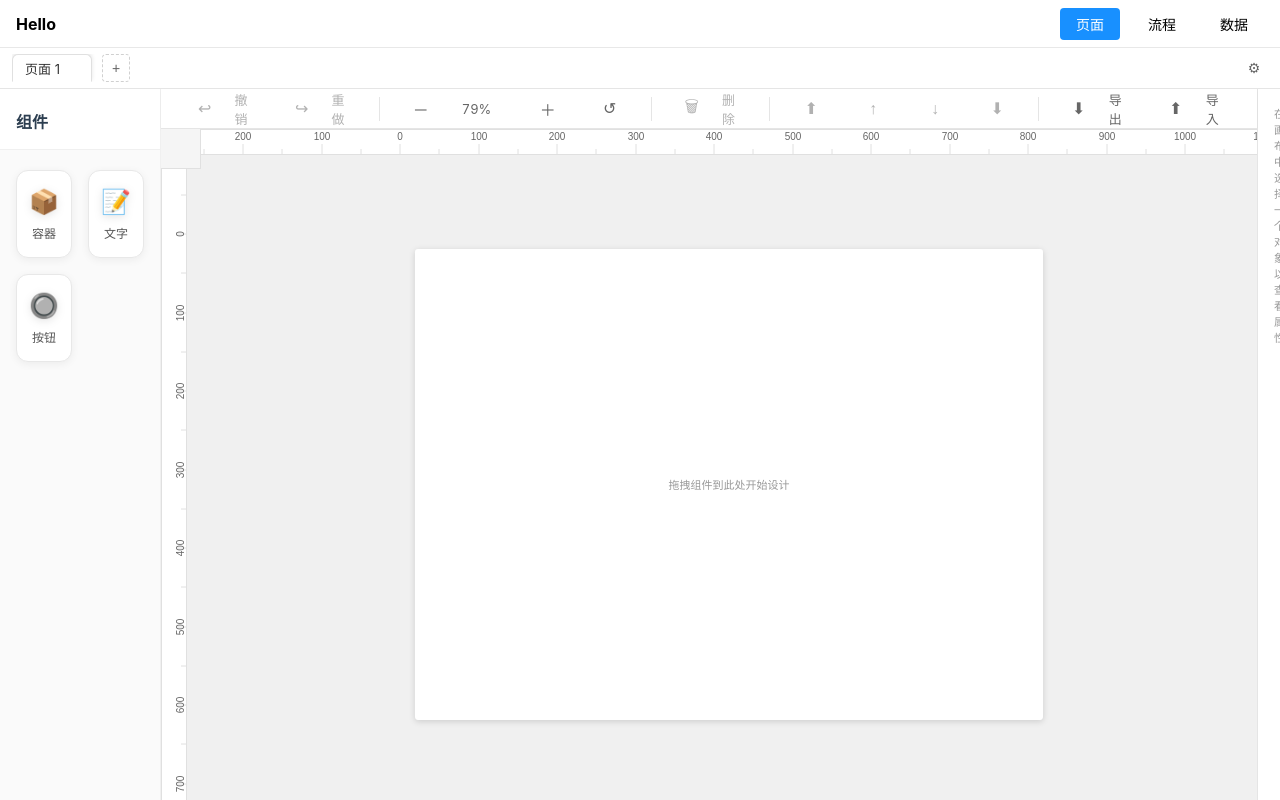
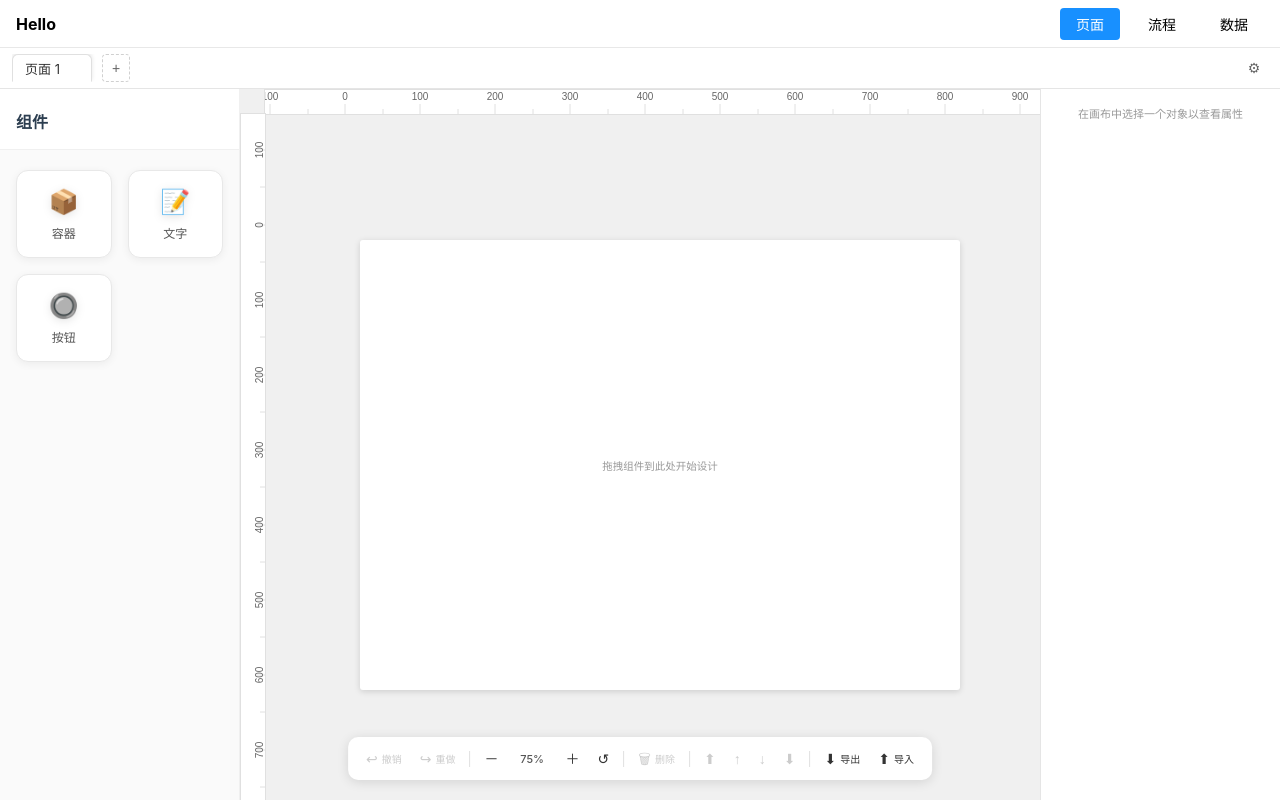
Before and after one commit to xenonflash/simple-editor, a Vue app: page / in a window 1280 px wide. Built offline with nearby package versions, Linux system fonts and the light colour scheme.

Commit message:
fine tune style

```diff
--- a/src/components/data/DataContent.vue
+++ b/src/components/data/DataContent.vue
@@ -58,25 +58,45 @@ const handleAddField = (name: string, type: FieldType, options: any) => {
   flex: 1;
   background: white;
   overflow-y: auto;
+  display: flex;
+  flex-direction: column;
 }
 
 .empty-state {
+  flex: 1;
   display: flex;
   flex-direction: column;
   align-items: center;
   justify-content: center;
-  height: 100%;
-  color: #666;
+  color: #999;
+  padding: 40px;
 }
 
 .empty-icon {
   font-size: 48px;
   margin-bottom: 16px;
+  opacity: 0.6;
+}
+
+.empty-state h3 {
+  margin: 0 0 8px 0;
+  font-size: 18px;
+  font-weight: 500;
+  color: #666;
+}
+
+.empty-state p {
+  margin: 0;
+  font-size: 14px;
+  color: #999;
+  text-align: center;
+  line-height: 1.5;
 }
 
 .table-view {
-  height: 100%;
+  flex: 1;
   display: flex;
   flex-direction: column;
+  overflow: hidden;
 }
 </style>
--- a/src/components/data/DataSidebar.vue
+++ b/src/components/data/DataSidebar.vue
@@ -40,9 +40,9 @@ defineEmits<{
 
 <style scoped>
 .data-sidebar {
-  width: 280px;
+  width: 240px;
   background: #fafafa;
-  border-right: 1px solid #e8e8e8;
+  border-right: 1px solid #f0f0f0;
   display: flex;
   flex-direction: column;
   overflow-y: auto;
--- a/src/components/data/DataToolbar.vue
+++ b/src/components/data/DataToolbar.vue
@@ -46,15 +46,15 @@ defineEmits<{
   align-items: center;
   padding: 16px 24px;
   background: #fff;
-  border-bottom: 1px solid #e8e8e8;
-  box-shadow: 0 2px 4px rgba(0, 0, 0, 0.1);
+  border-bottom: 1px solid #f0f0f0;
+  box-shadow: 0 2px 4px rgba(0, 0, 0, 0.06);
 }
 
 .toolbar-left h2 {
   margin: 0;
-  font-size: 18px;
+  font-size: 16px;
   font-weight: 600;
-  color: #333;
+  color: #2c3e50;
 }
 
 .toolbar-right {
@@ -69,33 +69,35 @@ defineEmits<{
   gap: 6px;
   padding: 8px 16px;
   border: none;
-  border-radius: 6px;
+  border-radius: 8px;
   font-size: 14px;
   font-weight: 500;
   cursor: pointer;
   transition: all 0.2s ease;
+  box-shadow: 0 2px 8px rgba(0, 0, 0, 0.06);
 }
 
 .btn-primary {
-  background: #1890ff;
+  background: #667eea;
   color: white;
 }
 
 .btn-primary:hover {
-  background: #40a9ff;
+  background: #5a6fd8;
+  box-shadow: 0 4px 16px rgba(102, 126, 234, 0.2);
   transform: translateY(-1px);
 }
 
 .btn-secondary {
-  background: #f5f5f5;
-  color: #666;
-  border: 1px solid #d9d9d9;
+  background: #f8f9fa;
+  color: #555;
+  border: 1px solid #e8e8e8;
 }
 
 .btn-secondary:hover {
-  background: #e6f7ff;
-  border-color: #91d5ff;
-  color: #1890ff;
+  background: #e9ecef;
+  border-color: #667eea;
+  box-shadow: 0 4px 16px rgba(102, 126, 234, 0.1);
 }
 
 .btn-group {
@@ -104,6 +106,6 @@ defineEmits<{
 }
 
 .icon {
-  font-size: 16px;
+  font-size: 14px;
 }
 </style>
--- a/src/components/data/VariableList.vue
+++ b/src/components/data/VariableList.vue
@@ -67,30 +67,36 @@ const formatValue = (value: any): string => {
 
 <style scoped>
 .variable-list {
-  padding: 16px;
-  border-bottom: 1px solid #e8e8e8;
+  border-bottom: 1px solid #f0f0f0;
 }
 
 .section-header {
   display: flex;
   justify-content: space-between;
   align-items: center;
-  margin-bottom: 12px;
+  padding: 20px 16px 16px;
+  background: white;
+  border-bottom: 1px solid #f0f0f0;
 }
 
 .section-header h3 {
   margin: 0;
-  font-size: 14px;
+  font-size: 16px;
   font-weight: 600;
-  color: #333;
+  color: #2c3e50;
 }
 
 .count {
-  background: #f0f0f0;
-  color: #666;
+  background: #667eea;
+  color: white;
   padding: 2px 8px;
   border-radius: 12px;
   font-size: 12px;
+  font-weight: 500;
+}
+
+.list-content {
+  padding: 16px;
 }
 
 .variable-item {
@@ -101,53 +107,47 @@ const formatValue = (value: any): string => {
   margin-bottom: 8px;
   background: white;
   border: 1px solid #e8e8e8;
-  border-radius: 6px;
+  border-radius: 8px;
   cursor: pointer;
   transition: all 0.2s ease;
+  box-shadow: 0 2px 8px rgba(0, 0, 0, 0.06);
 }
 
 .variable-item:hover {
-  border-color: #1890ff;
-  box-shadow: 0 2px 4px rgba(24, 144, 255, 0.1);
+  border-color: #667eea;
+  box-shadow: 0 4px 16px rgba(102, 126, 234, 0.2);
+  transform: translateY(-1px);
 }
 
 .variable-info {
-  flex: 1;
   display: flex;
   flex-direction: column;
   gap: 4px;
 }
 
 .variable-name {
-  font-size: 14px;
   font-weight: 500;
   color: #333;
+  font-size: 14px;
 }
 
 .variable-type {
   font-size: 12px;
-  color: #666;
-  background: #f5f5f5;
+  color: #667eea;
+  background: rgba(102, 126, 234, 0.1);
   padding: 2px 6px;
-  border-radius: 3px;
+  border-radius: 4px;
   width: fit-content;
 }
 
 .variable-value {
   font-size: 12px;
-  color: #999;
-  font-family: monospace;
+  color: #666;
 }
 
 .variable-actions {
   display: flex;
   gap: 4px;
-  opacity: 0;
-  transition: opacity 0.2s ease;
-}
-
-.variable-item:hover .variable-actions {
-  opacity: 1;
 }
 
 .action-btn {
@@ -164,33 +164,33 @@ const formatValue = (value: any): string => {
 }
 
 .action-btn.edit {
-  background: #f0f0f0;
-  color: #666;
+  background: #f8f9fa;
+  color: #667eea;
 }
 
 .action-btn.edit:hover {
-  background: #1890ff;
+  background: #667eea;
   color: white;
 }
 
 .action-btn.delete {
-  background: #fff2f0;
-  color: #ff4d4f;
+  background: #f8f9fa;
+  color: #dc3545;
 }
 
 .action-btn.delete:hover {
-  background: #ff4d4f;
+  background: #dc3545;
   color: white;
 }
 
 .empty-state {
   text-align: center;
-  padding: 24px 12px;
+  padding: 40px 20px;
   color: #999;
 }
 
 .empty-state p {
-  margin: 0 0 4px 0;
+  margin: 0 0 8px 0;
   font-size: 14px;
 }
 
--- a/src/components/layout/Board.vue
+++ b/src/components/layout/Board.vue
@@ -1,92 +1,7 @@
 <template>
   <div class="board">
-    <div class="toolbar">
-      <div class="button-group">
-        <button @click="undo" :disabled="!canUndo" data-tooltip="撤销 (⌘Z)">
-          <span class="icon">↩</span>
-          <span class="text">撤销</span>
-        </button>
-        <button @click="redo" :disabled="!canRedo" data-tooltip="重做 (⌘⇧Z)">
-          <span class="icon">↪</span>
-          <span class="text">重做</span>
-        </button>
-      </div>
-
-      <div class="divider"></div>
-
-      <div class="zoom-controls">
-        <button @click="zoomOut" data-tooltip="缩小 (⌘-)">
-          <span class="icon">－</span>
-        </button>
-        <span class="zoom-value">{{ Math.round(scale * 100) }}%</span>
-        <button @click="zoomIn" data-tooltip="放大 (⌘+)">
-          <span class="icon">＋</span>
-        </button>
-        <button @click="resetZoom" data-tooltip="重置缩放 (⌘0)">
-          <span class="icon">↺</span>
-        </button>
-      </div>
-
-      <div class="divider"></div>
-
-      <button class="delete-button"
-              @click="deleteSelectedComponent"
-              :disabled="!selectedId"
-              data-tooltip="删除 (Delete)">
-        <span class="icon">🗑</span>
-        <span class="text">删除</span>
-      </button>
-
-      <div class="divider"></div>
-
-      <div class="button-group">
-        <button @click="bringSelectedToFront"
-                :disabled="!selectedId"
-                data-tooltip="置于顶层">
-          <span class="icon">⬆</span>
-        </button>
-        <button @click="bringSelectedForward"
-                :disabled="!selectedId"
-                data-tooltip="上移一层">
-          <span class="icon">↑</span>
-        </button>
-        <button @click="sendSelectedBackward"
-                :disabled="!selectedId"
-                data-tooltip="下移一层">
-          <span class="icon">↓</span>
-        </button>
-        <button @click="sendSelectedToBack"
-                :disabled="!selectedId"
-                data-tooltip="置于底层">
-          <span class="icon">⬇</span>
-        </button>
-      </div>
-
-      <div class="divider"></div>
-
-      <div class="button-group">
-        <button @click="handleExport" data-tooltip="导出到JSON">
-          <span class="icon">⬇</span>
-          <span class="text">导出</span>
-        </button>
-        <button @click="handleImport" data-tooltip="从JSON导入">
-          <span class="icon">⬆</span>
-          <span class="text">导入</span>
-        </button>
-      </div>
-
-      <!-- 隐藏的文件输入框 -->
-      <input
-        type="file"
-        ref="fileInput"
-        accept=".json"
-        style="display: none"
-        @change="handleFileSelect"
-      />
-    </div>
     <div class="main-content">
       <div class="canvas-container">
-        <div class="ruler-corner"></div>
         <Ruler type="horizontal"
                :scale="scale"
                :offset="panOffset" />
@@ -182,6 +97,25 @@
         </div>
       </div>
     </div>
+    <!-- 新的悬浮工具栏 -->
+    <BoardToolbar
+      :canUndo="canUndo"
+      :canRedo="canRedo"
+      :scale="scale"
+      :selected="!!selectedId"
+      @undo="undo"
+      @redo="redo"
+      @zoomOut="zoomOut"
+      @zoomIn="zoomIn"
+      @resetZoom="resetZoom"
+      @delete="deleteSelectedComponent"
+      @bringToFront="bringSelectedToFront"
+      @bringForward="bringSelectedForward"
+      @sendBackward="sendSelectedBackward"
+      @sendToBack="sendSelectedToBack"
+      @export="handleExport"
+      @import="handleImport"
+    />
 
     <!-- 右键菜单 -->
     <div
@@ -230,6 +164,7 @@ import type { Comp } from '../comps/base';
 import { CompType, createComp } from '../comps/base';
 import { history, ActionType } from '../../utils/history';
 import { exportToJSON, importFromJSON, downloadJSON, readJSONFile } from '../../utils/io';
+import BoardToolbar from './BoardToolbar.vue';
 
 // 引用
 const wrapperRef = ref<HTMLElement | null>(null);
--- /dev/null
+++ b/src/components/layout/BoardToolbar.vue
@@ -0,0 +1,232 @@
+<template>
+  <div class="board-toolbar">
+    <div class="button-group">
+      <button @click="$emit('undo')" :disabled="!canUndo" data-tooltip="撤销 (⌘Z)">
+        <span class="icon">↩</span>
+        <span class="text">撤销</span>
+      </button>
+      <button @click="$emit('redo')" :disabled="!canRedo" data-tooltip="重做 (⌘⇧Z)">
+        <span class="icon">↪</span>
+        <span class="text">重做</span>
+      </button>
+    </div>
+
+    <div class="divider"></div>
+
+    <div class="zoom-controls">
+      <button @click="$emit('zoomOut')" data-tooltip="缩小 (⌘-)">
+        <span class="icon">－</span>
+      </button>
+      <span class="zoom-value">{{ Math.round(scale * 100) }}%</span>
+      <button @click="$emit('zoomIn')" data-tooltip="放大 (⌘+)">
+        <span class="icon">＋</span>
+      </button>
+      <button @click="$emit('resetZoom')" data-tooltip="重置缩放 (⌘0)">
+        <span class="icon">↺</span>
+      </button>
+    </div>
+
+    <div class="divider"></div>
+
+    <button class="delete-button"
+            @click="$emit('delete')"
+            :disabled="!selected"
+            data-tooltip="删除 (Delete)">
+      <span class="icon">🗑</span>
+      <span class="text">删除</span>
+    </button>
+
+    <div class="divider"></div>
+
+    <div class="button-group">
+      <button @click="$emit('bringToFront')"
+              :disabled="!selected"
+              data-tooltip="置于顶层">
+        <span class="icon">⬆</span>
+      </button>
+      <button @click="$emit('bringForward')"
+              :disabled="!selected"
+              data-tooltip="上移一层">
+        <span class="icon">↑</span>
+      </button>
+      <button @click="$emit('sendBackward')"
+              :disabled="!selected"
+              data-tooltip="下移一层">
+        <span class="icon">↓</span>
+      </button>
+      <button @click="$emit('sendToBack')"
+              :disabled="!selected"
+              data-tooltip="置于底层">
+        <span class="icon">⬇</span>
+      </button>
+    </div>
+
+    <div class="divider"></div>
+
+    <div class="button-group">
+      <button @click="$emit('export')" data-tooltip="导出到JSON">
+        <span class="icon">⬇</span>
+        <span class="text">导出</span>
+      </button>
+      <button @click="$emit('import')" data-tooltip="从JSON导入">
+        <span class="icon">⬆</span>
+        <span class="text">导入</span>
+      </button>
+    </div>
+  </div>
+</template>
+
+<script setup lang="ts">
+import { defineProps, defineEmits } from 'vue';
+
+defineProps({
+  canUndo: Boolean,
+  canRedo: Boolean,
+  scale: {
+    type: Number,
+    default: 1
+  },
+  selected: Boolean
+});
+
+defineEmits([
+  'undo', 'redo', 'zoomOut', 'zoomIn', 'resetZoom', 'delete',
+  'bringToFront', 'bringForward', 'sendBackward', 'sendToBack',
+  'export', 'import'
+]);
+</script>
+
+<style scoped>
+.board-toolbar {
+  position: absolute;
+  bottom: 20px;
+  left: 50%;
+  transform: translateX(-50%);
+  background: white;
+  border-radius: 10px;
+  box-shadow: 0 2px 12px rgba(0, 0, 0, 0.12);
+  padding: 8px 10px;
+  display: flex;
+  align-items: center;
+  gap: 4px;
+  z-index: 100;
+  transition: all 0.3s ease;
+  max-width: 90vw;
+}
+
+.board-toolbar:hover {
+  box-shadow: 0 4px 16px rgba(0, 0, 0, 0.16);
+  transform: translateX(-50%) translateY(-1px);
+}
+
+.button-group, .zoom-controls {
+  display: flex;
+  align-items: center;
+  gap: 2px;
+}
+
+button {
+  background: none;
+  border: none;
+  padding: 6px 8px;
+  border-radius: 6px;
+  cursor: pointer;
+  display: flex;
+  align-items: center;
+  gap: 4px;
+  color: #333;
+  font-size: 11px;
+  transition: background-color 0.2s ease;
+  position: relative;
+  white-space: nowrap;
+  min-width: auto;
+}
+
+button:hover {
+  background-color: #f5f5f5;
+}
+
+button:disabled {
+  color: #ccc;
+  cursor: not-allowed;
+  background-color: transparent;
+}
+
+.icon {
+  font-size: 14px;
+  line-height: 1;
+}
+
+.text {
+  font-weight: 500;
+  font-size: 10px;
+}
+
+.divider {
+  width: 1px;
+  height: 16px;
+  background-color: #e0e0e0;
+  margin: 0 2px;
+}
+
+.zoom-value {
+  padding: 0 6px;
+  font-size: 11px;
+  color: #555;
+  min-width: 35px;
+  text-align: center;
+  font-weight: 500;
+}
+
+.delete-button {
+  color: #e53e3e;
+}
+
+.delete-button:hover:not(:disabled) {
+  background-color: #fed7d7;
+}
+
+/* Tooltip styles */
+[data-tooltip] {
+  position: relative;
+}
+
+[data-tooltip]::after {
+  content: attr(data-tooltip);
+  position: absolute;
+  bottom: 100%;
+  left: 50%;
+  transform: translateX(-50%);
+  margin-bottom: 6px;
+  background-color: #333;
+  color: white;
+  padding: 3px 6px;
+  border-radius: 3px;
+  font-size: 10px;
+  white-space: nowrap;
+  opacity: 0;
+  visibility: hidden;
+  transition: opacity 0.2s, visibility 0.2s;
+  z-index: 101;
+}
+
+[data-tooltip]:hover::after {
+  opacity: 1;
+  visibility: visible;
+}
+
+/* 响应式优化 */
+@media (max-width: 768px) {
+  .text {
+    display: none;
+  }
+
+  button {
+    padding: 6px;
+  }
+
+  .board-toolbar {
+    gap: 2px;
+  }
+}
+</style>
--- a/src/stores/data.ts
+++ b/src/stores/data.ts
@@ -191,6 +191,7 @@ export const useDataStore = defineStore('data', () => {
   }
 
   // 在 return 中添加初始化函数
+  // 在 return 中添加初始化函数
   return {
   // 状态
   variables,
--- a/src/views/DataView.vue
+++ b/src/views/DataView.vue
@@ -32,6 +32,25 @@
     </div>
   </div>
 </template>
+
+<style scoped>
+.data-view {
+  height: calc(100vh - 48px);
+  display: flex;
+  flex-direction: column;
+  overflow: hidden;
+  background: #f8f9fa;
+}
+
+.data-main {
+  flex: 1;
+  display: flex;
+  overflow: hidden;
+  background: #ffffff;
+  border-radius: 0 8px 8px 0;
+  box-shadow: 0 2px 8px rgba(0, 0, 0, 0.06);
+}
+</style>
 
 <script setup lang="ts">
 import { onMounted } from 'vue'
@@ -136,18 +155,3 @@ const handleDeleteRecord = (index: number) => {
   }
 }
 </script>
-
-<style scoped>
-.data-view {
-  height: 100vh;
-  display: flex;
-  flex-direction: column;
-  background: #f5f5f5;
-}
-
-.data-main {
-  flex: 1;
-  display: flex;
-  overflow: hidden;
-}
-</style>
```
Lines whose indentation alone changed are shown as unchanged.
